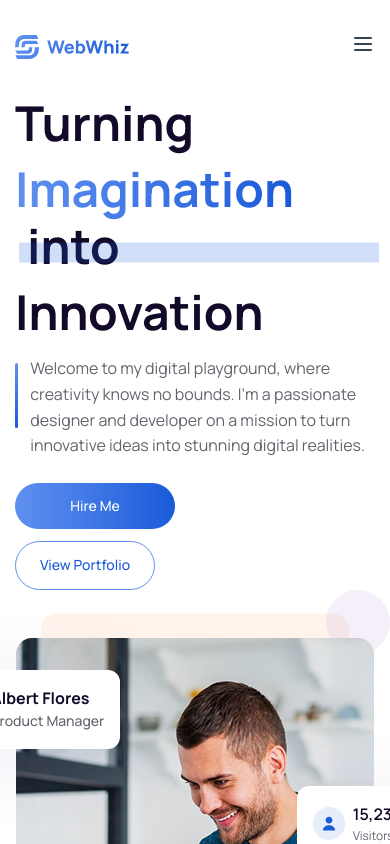
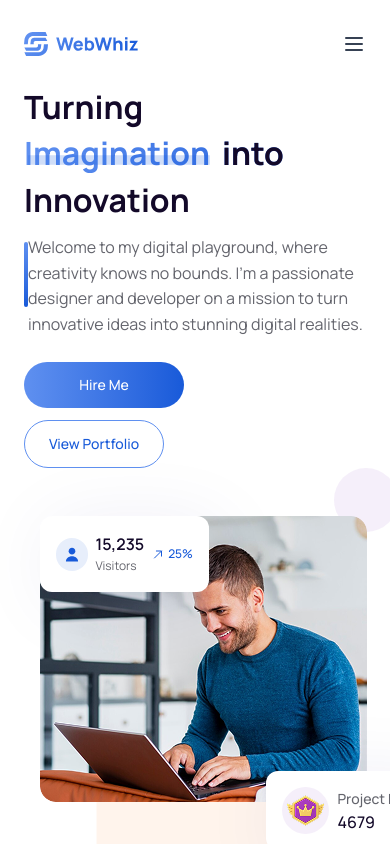
Before and after one commit to Sohana-Karniz-Mimmi/WebWhiz, a Next.js app: page / in a window 390 px wide. Shown: the top 844 px of the page. Built offline with nearby package versions, Linux system fonts and the light colour scheme.

Commit message:
fixed navbar problem

```diff
--- a/src/Shared/Navbar.tsx
+++ b/src/Shared/Navbar.tsx
@@ -29,8 +29,8 @@ const Navbar = () => {
         </div>
 
         {/* Desktop Navigation */}
-        <div className="hidden md:flex items-center lg:gap-8 gap-5">
-          <ul className="flex items-center lg:gap-8 gap-5">
+        <div className="hidden lg:flex items-center lg:gap-[32px] gap-[20]">
+          <ul className="flex items-center lg:gap-[32px] gap-[20px]">
             {navItems.map((item) => (
               <li key={item.name}>
                 <Link
@@ -47,8 +47,13 @@ const Navbar = () => {
           <Button variant="primary">Contact</Button>
         </div>
 
-        {/* Mobile menu button */}
-        <div className="md:hidden">
+        <div className="flex gap-[24px]">
+          <div className="hidden md:block lg:hidden">
+            <Button className="" variant="primary">Contact</Button>
+          </div>
+
+          {/* Mobile menu button - visible on mobile and tablet */}
+          <div className="flex lg:hidden">
             <button className="text-gray-700">
               <svg
                 xmlns="http://www.w3.org/2000/svg"
@@ -66,6 +71,7 @@ const Navbar = () => {
               </svg>
             </button>
           </div>
+        </div>
       </nav>
     </header>
   );
--- a/src/app/globals.css
+++ b/src/app/globals.css
@@ -36,14 +36,14 @@ body {
 .custom_container {
   max-width: 1140px;
   margin: 0 auto;
-  padding-left: 15px;
-  padding-right: 15px;
+  padding-left: 24px;
+  padding-right: 24px;
 }
 
 @media (min-width: 768px) {
   .custom_container {
-    padding-left: 20px;
-    padding-right: 20px;
+    padding-left: 32px;
+    padding-right: 32px;
   }
 }
 
--- a/src/components/Home/HeroImage.tsx
+++ b/src/components/Home/HeroImage.tsx
@@ -4,7 +4,7 @@ const HeroImage = () => {
   return (
     <div className="relative w-[358px] h-[433px] flex-shrink-0 mx-auto">
       {/* bg shape image */}
-      <div className="absolute top-1/2 left-1/2 -translate-x-1/2 -translate-y-1/2 w-[308px] h-[481px] flex-shrink-0 -z-10">
+      <div className="absolute top-1/2 left-1/2 -translate-x-1/2 -translate-y-1/2 xl:w-[308px] xl:h-[481px] w-[295px] h-[334px] flex-shrink-0 -z-10">
         <Image
           src="/images/hero-bg.png"
           alt="Background decoration"
@@ -33,8 +33,8 @@ const HeroImage = () => {
         />
       </div>
 
-      {/* Main Image */}
-      <div className="relative w-full h-full">
+      {/* Image for desktop */}
+      <div className="hidden md:block relative w-full h-full">
         <Image
           src="/images/hero.png"
           alt="Hero Image"
@@ -113,6 +113,68 @@ const HeroImage = () => {
           </div>
         </div>
       </div>
+
+      {/* image for mobile */}
+      <div className="block md:hidden relative w-[327px] h-[286px] flex-shrink-0 rounded-[16px] mx-auto">
+        <Image
+          src="/images/hero-mobile.png"
+          alt="Hero Image"
+          fill
+          className="object-cover rounded-[16px]"
+          priority
+        />
+
+        {/* Project Badge */}
+        <div className="absolute -bottom-12 -right-[72px] inline-flex p-4 justify-center items-center gap-2 rounded-xl bg-white shadow-[10px_10px_80px_0px_rgba(35,10,136,0.08)]">
+          <div className="w-[47px] h-[47px] flex-shrink-0 rounded-full bg-[rgba(153,101,207,0.10)] flex items-center justify-center">
+            <Image
+              src="/icons/king.png"
+              alt="Projects icon"
+              width={39}
+              height={39}
+              className="flex-shrink-0"
+            />
+          </div>
+          <div>
+            <p className="text-body text-sm font-medium leading-[160%] capitalize">
+              project done
+            </p>
+            <p className="text-base font-medium leading-[150%]">4679</p>
+          </div>
+        </div>
+
+        {/* Visitors Badge for mobile */}
+        <div className="absolute left-0 top-0 inline-flex p-4 items-center gap-2 rounded-xl bg-white shadow-[10px_10px_80px_0px_rgba(35,10,136,0.08)]">
+          <div className="flex p-2 justify-center items-center gap-2.5 rounded-full bg-[rgba(24,90,217,0.10)]">
+            <Image
+              src="/icons/user.svg"
+              alt="Visitors icon"
+              width={16}
+              height={16}
+              className="flex justify-center items-center"
+            />
+          </div>
+          <div className="flex flex-col">
+            <span className="text-base font-semibold leading-[150%]">
+              15,235
+            </span>
+            <span className="text-body text-xs font-normal leading-[160%]">
+              Visitors
+            </span>
+          </div>
+          <div className="flex items-center gap-1 text-primary">
+            <Image
+              src="/icons/send.svg"
+              alt="Growth indicator"
+              width={12}
+              height={12}
+            />
+            <span className="text-xs font-medium leading-[160%] text-secondary">
+              25%
+            </span>
+          </div>
+        </div>
+      </div>
     </div>
   );
 };
--- a/src/components/Home/Home.tsx
+++ b/src/components/Home/Home.tsx
@@ -8,34 +8,33 @@ import VerticalDivider from "@/ui/VerticalDivider";
 const HeroSection = () => {
   return (
     <section className="custom_container lg:pt-[68px] md:pt-10 mt-8">
-      <div className="flex flex-col lg:flex-row lg:items-center gap-12 lg:gap-[30] md:gap-[70px]">
+      <div className="flex flex-col md:flex-row lg:items-center gap-12 lg:gap-[30] md:gap-[19px]">
         {/* Content */}
-        <div className="w-full md:w-[568px]">
+        <div className="w-full md:w-[570px]">
           <div className="relative mb-4">
-            <h1 className="flex flex-col gap-2 text-5xl md:text-[64px] font-bold leading-[120%]">
+            <h1 className="flex flex-col gap-2 text-[32px] md:text-[40px] xl:text-[64px] font-bold leading-[120%]">
               Turning{" "}
-              <span className="relative inline-block">
-                <span className="relative z-10 bg-gradient-to-r from-primary-start to-primary-end bg-clip-text text-transparent">
+              <div className="relative z-10 bg-gradient-to-r from-primary-start to-primary-end bg-clip-text text-transparent">
                 Imagination
-                </span>
+                <div className="xl:w-[363px] md:w-[230px] md:h-[20px] h-[10px] w-[182px] absolute xl:bottom-3 md:bottom-1 bottom-2 left-1 z-0">
                   <Image
                     src="/images/imagination-bg.svg"
                     alt=""
                     width={363}
                     height={20}
-                  className="absolute bottom-3 left-1 object-cover z-0"
-                  priority
+                    className="object-cover"
                   />
-                <span className="pl-3">into</span>
-              </span>{" "}
+                </div>
+                <span className="pl-3 text-primary">into</span>
+              </div>
               <span>Innovation</span>
             </h1>
           </div>
 
-          {/* Description with vertical border */}
-          <div className="flex gap-3 pb-6">
-            <VerticalDivider />
-            <Text>
+          {/* Description with border */}
+          <div className="flex justify-between pb-6">
+            <VerticalDivider width="w-[4px]" />
+            <Text className="max-w-[554px] w-full">
               Welcome to my digital playground, where creativity knows no
               bounds. I'm a passionate designer and developer on a mission to
               turn innovative ideas into stunning digital realities.
--- a/src/ui/Button.tsx
+++ b/src/ui/Button.tsx
@@ -13,7 +13,7 @@ const Button = ({
   className = "",
   onClick
 }: ButtonProps) => {
-  const baseClasses = "text-sm font-medium leading-[160%] flex py-3 px-6 justify-center items-center gap-2.5 rounded-[80px] transition-all duration-200";
+  const baseClasses = "text-[14px] font-medium leading-[160%] flex py-[12px] px-[24px] justify-center items-center gap-2.5 rounded-[80px] transition-all duration-200";
 
   const variantClasses = {
     primary: "text-white bg-gradient-to-r from-primary-start to-primary-end hover:opacity-90",
--- a/src/ui/Text.tsx
+++ b/src/ui/Text.tsx
@@ -16,7 +16,7 @@ const Text = ({
   const baseClasses = "font-normal";
 
   const variantClasses = {
-    body: "text-base text-body leading-[160%]",
+    body: "text-[16px] text-body leading-[160%]",
     caption: "text-sm text-caption font-semibold leading-[160%] uppercase tracking-[1.68px]",
     title: "lg:text-[40px] md:text-[30px] text-[25px] !font-bold text-primary leading-[140%]",
     subtitle: "text-lg font-medium text-secondary",
```
Also changed, not shown: public/images/hero-mobile.png (added). Lines whose indentation alone changed are shown as unchanged.
